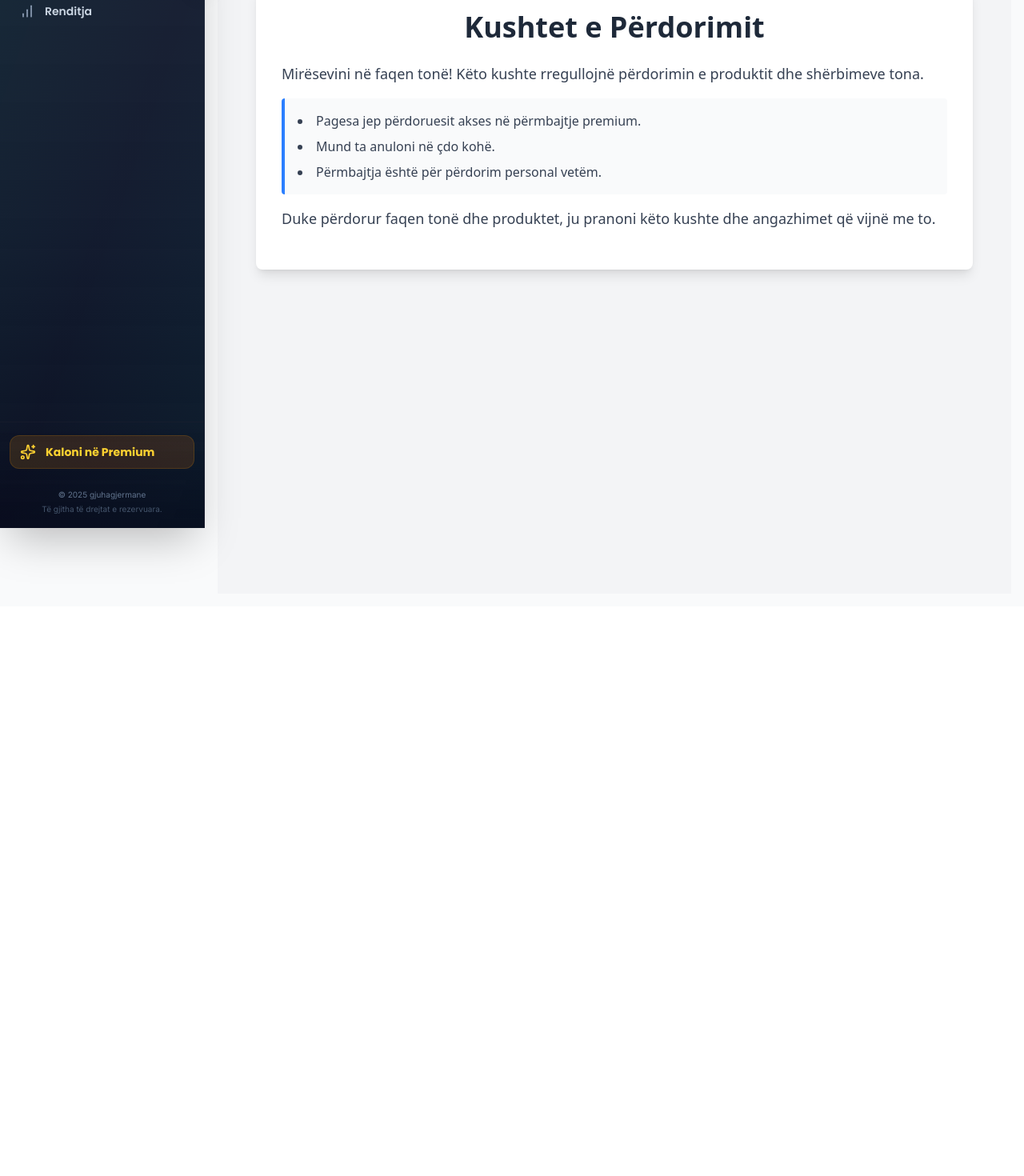
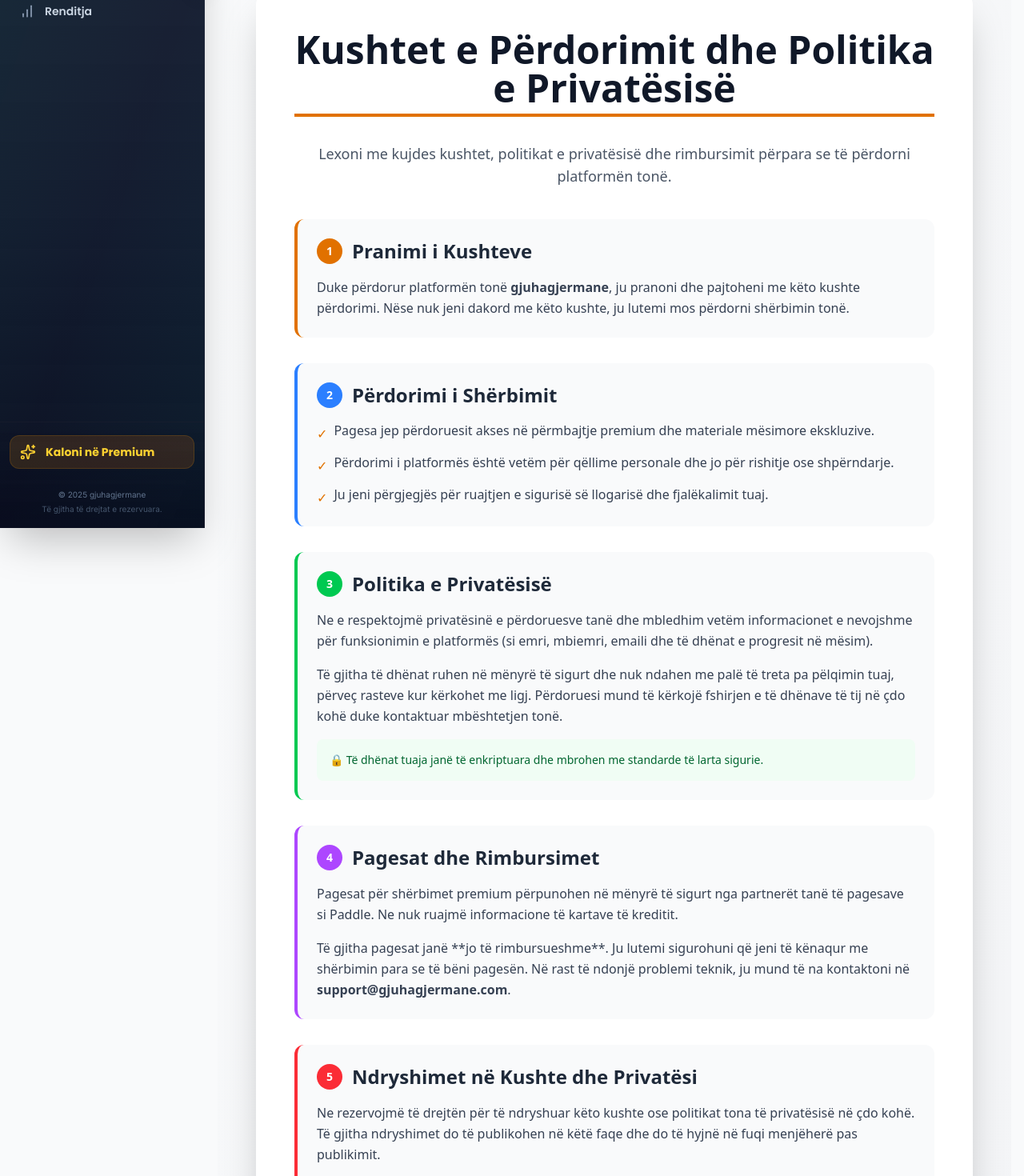
Before and after one commit to ledionnezirii/germanmaster, a React (Vite) app in the folder client/: page /terms in a window 1280 px wide. Shown: the part 140-1610 px from the top of the page at 80% size. Before the commit the page ends 898 px from the top, so only its background shows below. Built offline with nearby package versions, Linux system fonts and the light colour scheme.

Commit message:
Terms and Privacy updated

```diff
--- a/client/src/pages/Terms.jsx
+++ b/client/src/pages/Terms.jsx
@@ -1,34 +1,149 @@
-// src/pages/Terms.jsx
-import React from "react";
+"use client"
+
+import React from "react"
 
 const Terms = () => {
   return (
-    <div className="min-h-screen bg-gray-100 py-10 px-4">
-      <div className="max-w-4xl mx-auto bg-white shadow-lg rounded-lg p-8">
-        <h1 className="text-4xl font-extrabold mb-6 text-center text-gray-800">
-          Kushtet e Përdorimit
-        </h1>
-
-        <p className="mb-4 text-gray-700 text-lg leading-relaxed">
-          Mirësevini në faqen tonë! Këto kushte rregullojnë përdorimin e produktit dhe shërbimeve tona.
-        </p>
-
-        <div className="mb-4 bg-gray-50 p-4 rounded border-l-4 border-blue-500">
-          <ul className="list-disc list-inside space-y-2 text-gray-700">
-            <li>Pagesa jep përdoruesit akses në përmbajtje premium.</li>
-            <li>Mund ta anuloni në çdo kohë.</li>
-            <li>Përmbajtja është për përdorim personal vetëm.</li>
-          </ul>
+    <div className="min-h-screen bg-gradient-to-br from-gray-50 to-gray-100 py-12 px-4">
+      <div className="max-w-4xl mx-auto bg-white shadow-2xl rounded-2xl p-8 md:p-12">
+        <div className="text-center mb-10">
+          <h1 className="text-4xl md:text-5xl font-extrabold mb-4 text-gray-900 border-b-4 border-amber-600 inline-block pb-2">
+            Kushtet e Përdorimit dhe Politika e Privatësisë
+          </h1>
+          <p className="text-gray-600 text-lg mt-4">
+            Lexoni me kujdes kushtet, politikat e privatësisë dhe rimbursimit përpara se të përdorni platformën tonë.
+          </p>
         </div>
 
-        <p className="mb-4 text-gray-700 text-lg leading-relaxed">
-          Duke përdorur faqen tonë dhe produktet, ju pranoni këto kushte dhe angazhimet që vijnë me to.
-        </p>
+        <div className="space-y-8">
+          {/* Section 1 */}
+          <section className="bg-gray-50 p-6 rounded-xl border-l-4 border-amber-600">
+            <h2 className="text-2xl font-bold text-gray-800 mb-4 flex items-center">
+              <span className="bg-amber-600 text-white rounded-full w-8 h-8 flex items-center justify-center mr-3 text-sm">
+                1
+              </span>
+              Pranimi i Kushteve
+            </h2>
+            <p className="text-gray-700 leading-relaxed">
+              Duke përdorur platformën tonë <strong>gjuhagjermane</strong>, ju pranoni dhe pajtoheni me këto kushte
+              përdorimi. Nëse nuk jeni dakord me këto kushte, ju lutemi mos përdorni shërbimin tonë.
+            </p>
+          </section>
+
+          {/* Section 2 */}
+          <section className="bg-gray-50 p-6 rounded-xl border-l-4 border-blue-500">
+            <h2 className="text-2xl font-bold text-gray-800 mb-4 flex items-center">
+              <span className="bg-blue-500 text-white rounded-full w-8 h-8 flex items-center justify-center mr-3 text-sm">
+                2
+              </span>
+              Përdorimi i Shërbimit
+            </h2>
+            <ul className="list-disc list-inside space-y-3 text-gray-700">
+              <li className="flex items-start">
+                <span className="text-amber-600 mr-2 mt-1">✓</span>
+                <span>
+                  Pagesa jep përdoruesit akses në përmbajtje premium dhe materiale mësimore ekskluzive.
+                </span>
+              </li>
+              <li className="flex items-start">
+                <span className="text-amber-600 mr-2 mt-1">✓</span>
+                <span>
+                  Përdorimi i platformës është vetëm për qëllime personale dhe jo për rishitje ose shpërndarje.
+                </span>
+              </li>
+              <li className="flex items-start">
+                <span className="text-amber-600 mr-2 mt-1">✓</span>
+                <span>
+                  Ju jeni përgjegjës për ruajtjen e sigurisë së llogarisë dhe fjalëkalimit tuaj.
+                </span>
+              </li>
+            </ul>
+          </section>
+
+          {/* Section 3 */}
+          <section className="bg-gray-50 p-6 rounded-xl border-l-4 border-green-500">
+            <h2 className="text-2xl font-bold text-gray-800 mb-4 flex items-center">
+              <span className="bg-green-500 text-white rounded-full w-8 h-8 flex items-center justify-center mr-3 text-sm">
+                3
+              </span>
+              Politika e Privatësisë
+            </h2>
+            <p className="text-gray-700 leading-relaxed mb-4">
+              Ne e respektojmë privatësinë e përdoruesve tanë dhe mbledhim vetëm informacionet e nevojshme për
+              funksionimin e platformës (si emri, mbiemri, emaili dhe të dhënat e progresit në mësim).
+            </p>
+            <p className="text-gray-700 leading-relaxed mb-4">
+              Të gjitha të dhënat ruhen në mënyrë të sigurt dhe nuk ndahen me palë të treta pa pëlqimin tuaj, përveç
+              rasteve kur kërkohet me ligj. Përdoruesi mund të kërkojë fshirjen e të dhënave të tij në çdo kohë duke
+              kontaktuar mbështetjen tonë.
+            </p>
+            <div className="bg-green-50 p-4 rounded-lg">
+              <p className="text-green-800 text-sm font-medium">
+                🔒 Të dhënat tuaja janë të enkriptuara dhe mbrohen me standarde të larta sigurie.
+              </p>
+            </div>
+          </section>
+
+          {/* Section 4 */}
+          <section className="bg-gray-50 p-6 rounded-xl border-l-4 border-purple-500">
+            <h2 className="text-2xl font-bold text-gray-800 mb-4 flex items-center">
+              <span className="bg-purple-500 text-white rounded-full w-8 h-8 flex items-center justify-center mr-3 text-sm">
+                4
+              </span>
+              Pagesat dhe Rimbursimet
+            </h2>
+            <p className="text-gray-700 leading-relaxed mb-4">
+              Pagesat për shërbimet premium përpunohen në mënyrë të sigurt nga partnerët tanë të pagesave si Paddle. Ne
+              nuk ruajmë informacione të kartave të kreditit.
+            </p>
+            <p className="text-gray-700 leading-relaxed">
+              Të gjitha pagesat janë **jo të rimbursueshme**. Ju lutemi sigurohuni që jeni të kënaqur me shërbimin para
+              se të bëni pagesën. Në rast të ndonjë problemi teknik, ju mund të na kontaktoni në <strong>support@gjuhagjermane.com</strong>.
+            </p>
+          </section>
 
 
+          {/* Section 5 */}
+          <section className="bg-gray-50 p-6 rounded-xl border-l-4 border-red-500">
+            <h2 className="text-2xl font-bold text-gray-800 mb-4 flex items-center">
+              <span className="bg-red-500 text-white rounded-full w-8 h-8 flex items-center justify-center mr-3 text-sm">
+                5
+              </span>
+              Ndryshimet në Kushte dhe Privatësi
+            </h2>
+            <p className="text-gray-700 leading-relaxed mb-4">
+              Ne rezervojmë të drejtën për të ndryshuar këto kushte ose politikat tona të privatësisë në çdo kohë. Të
+              gjitha ndryshimet do të publikohen në këtë faqe dhe do të hyjnë në fuqi menjëherë pas publikimit.
+            </p>
+          </section>
+
+          {/* Section 6 */}
+          <section className="bg-gray-50 p-6 rounded-xl border-l-4 border-cyan-500">
+            <h2 className="text-2xl font-bold text-gray-800 mb-4 flex items-center">
+              <span className="bg-cyan-500 text-white rounded-full w-8 h-8 flex items-center justify-center mr-3 text-sm">
+                6
+              </span>
+              Kontakt
+            </h2>
+            <p className="text-gray-700 leading-relaxed">
+              Për çdo pyetje, kërkesë për mbështetje ose çështje lidhur me privatësinë, ju mund të na kontaktoni në:{" "}
+              <strong>support@gjuhagjermane.com</strong>
+            </p>
+          </section>
+        </div>
+
+        {/* Footer Note */}
+        <div className="mt-10 pt-8 border-t-2 border-gray-200">
+          <p className="text-center text-gray-600 leading-relaxed">
+            Duke përdorur faqen tonë dhe produktet, ju pranoni këto kushte dhe politikat që përmban kjo faqe.
+          </p>
+          <p className="text-center text-sm text-gray-500 mt-4">
+            Data e përditësimit të fundit: {new Date().toLocaleDateString("sq-AL")}
+          </p>
+        </div>
       </div>
     </div>
-  );
-};
+  )
+}
 
-export default Terms;
+export default Terms
```
Also changed, not shown: client/src/auth/SignUp.jsx (+48 -12 lines), client/src/services/api.js (+96 -172 lines).
